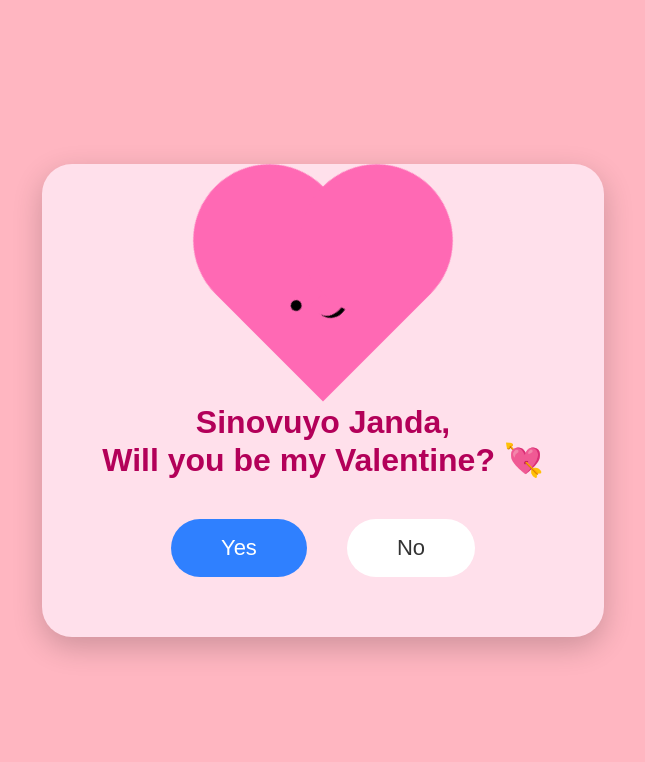
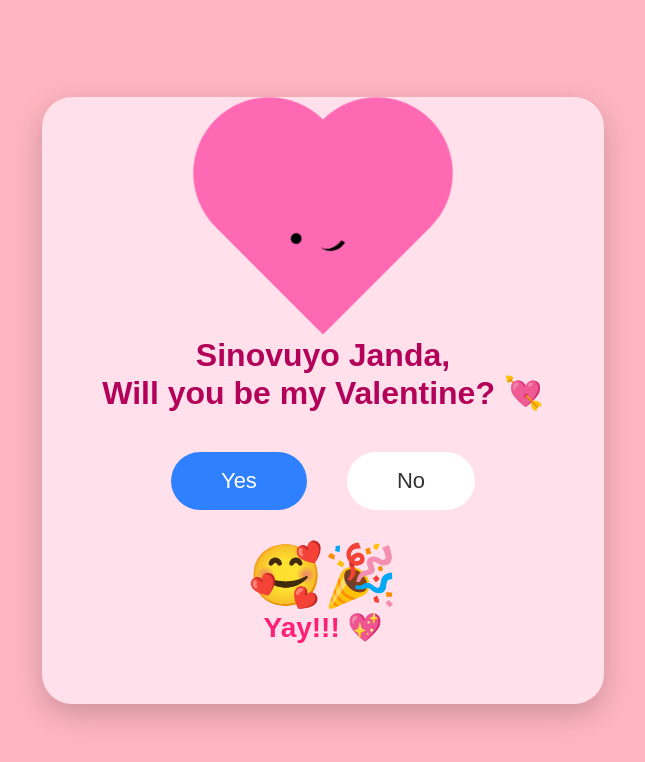
Before and after one commit to assey18/Valentines, a plain HTML site: page index.html in a window 1280 px wide. Both pictures are taken after a click on the button "Yes". Shown: the whole page, without its empty margins (317-962 px from the left). Drawn offline with Linux system fonts and the light colour scheme.

Commit message:
animation

```diff
--- a/index.html
+++ b/index.html
@@ -8,7 +8,7 @@
 body {
     margin: 0;
     height: 100vh;
-    background: #ffb6c1; /* Pink background */
+    background: #ffb6c1;
     display: flex;
     justify-content: center;
     align-items: center;
@@ -17,7 +17,7 @@ body {
 
 /* Main card */
 .card {
-    background: #ffe0eb; /* lighter pink */
+    background: #ffe0eb;
     padding: 60px;
     border-radius: 30px;
     text-align: center;
@@ -92,6 +92,7 @@ body {
     display: flex;
     justify-content: center;
     gap: 40px;
+    margin-bottom: 30px;
 }
 
 button {
@@ -114,7 +115,23 @@ button {
     position: relative;
 }
 
-/* Heart animation */
+/* Yay section (hidden initially) */
+.yay {
+    display: none;
+    margin-top: 20px;
+}
+
+.sticker {
+    font-size: 60px;
+}
+
+.yay-text {
+    font-size: 28px;
+    color: #ff1f75;
+    font-weight: bold;
+}
+
+/* Animations */
 @keyframes pulse {
     0% { transform: rotate(-45deg) scale(1); }
     50% { transform: rotate(-45deg) scale(1.1); }
@@ -141,8 +158,14 @@ button {
 
     <!-- Buttons -->
     <div class="buttons">
-        <button class="yes" onclick="alert('Yaaay! 💖🥰')">Yes</button>
+        <button class="yes" onclick="showYay()">Yes</button>
         <button class="no" onmouseover="moveNo(this)">No</button>
+    </div>
+
+    <!-- Yay message -->
+    <div class="yay" id="yay">
+        <div class="sticker">🥰🎉</div>
+        <div class="yay-text">Yay!!! 💖</div>
     </div>
 </div>
 
@@ -152,6 +175,10 @@ function moveNo(btn) {
     const y = Math.random() * 200 - 100;
     btn.style.transform = `translate(${x}px, ${y}px)`;
 }
+
+function showYay() {
+    document.getElementById("yay").style.display = "block";
+}
 </script>
 
 </body>
```
